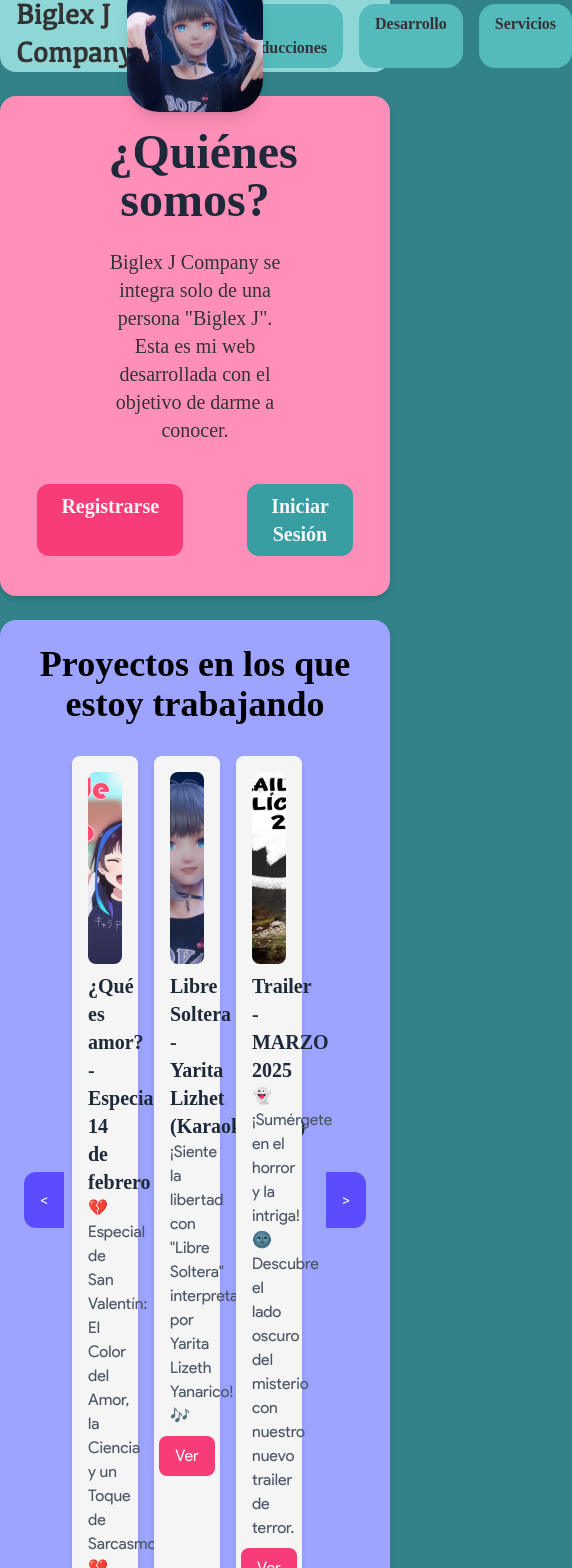
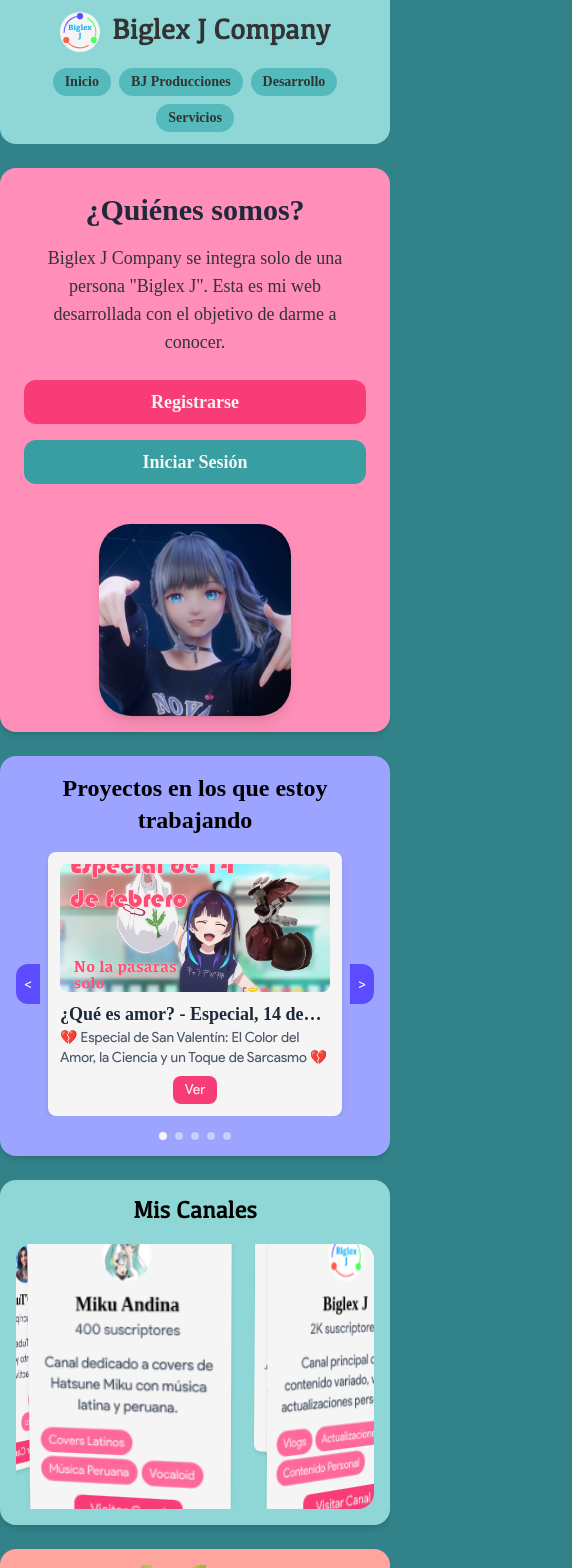
Before and after one commit to biglexj/Proyecto-Aurora---Blog, a React (Vite) app: page / in a window 390 px wide. Shown: the top 1568 px of the page, 572 px wide, since content can reach past the window. Built offline with nearby package versions, Linux system fonts and the light colour scheme; a web font is replaced by a local one.

Commit message:
Responsive 1.0

```diff
--- a/src/pages/home/carousel/carousel.jsx
+++ b/src/pages/home/carousel/carousel.jsx
@@ -1,11 +1,9 @@
-import React, { useState, useEffect } from 'react';
+import React, { useState, useEffect, useCallback } from 'react';
 
 const Carousel = () => {
   const [currentIndex, setCurrentIndex] = useState(0);
   const [projectsData, setProjectsData] = useState([]);
-  const totalProjects = projectsData.length;
-  const itemsPerView = 3;
-  const totalGroups = Math.ceil(totalProjects / itemsPerView);
+  const [itemsPerView, setItemsPerView] = useState(3);
 
   useEffect(() => {
     fetch('/data/carousel.json')
@@ -14,7 +12,27 @@ const Carousel = () => {
       .catch(error => console.error('Error loading projects:', error));
   }, []);
 
-  const getVisibleProjects = () => {
+  // Ajustar elementos por vista según el ancho de la pantalla
+  useEffect(() => {
+    const handleResize = () => {
+      if (window.innerWidth < 640) {
+        setItemsPerView(1);
+      } else if (window.innerWidth < 1024) {
+        setItemsPerView(2);
+      } else {
+        setItemsPerView(3);
+      }
+    };
+
+    handleResize(); // Ejecutar al inicio
+    window.addEventListener('resize', handleResize);
+    return () => window.removeEventListener('resize', handleResize);
+  }, []);
+
+  const totalProjects = projectsData.length;
+  const totalGroups = Math.ceil(totalProjects / itemsPerView);
+
+  const getVisibleProjects = useCallback(() => {
     const start = currentIndex * itemsPerView;
     const end = start + itemsPerView;
     const visibleItems = [...projectsData.slice(start, end)];
@@ -25,7 +43,7 @@ const Carousel = () => {
     }
 
     return visibleItems;
-  };
+  }, [currentIndex, itemsPerView, projectsData]);
 
   const nextSlide = () => {
     setCurrentIndex((prevIndex) =>
@@ -48,30 +66,43 @@ const Carousel = () => {
   }, []);
 
   return (
-    <section className="h-auto mt-6 flex flex-col max-w-7xl mx-auto p-6 bg-violet-brand-300 rounded-2xl shadow-md">
-      <h1 className="text-4xl font-bold text-center mb-8">Proyectos en los que estoy trabajando</h1>
+    <section className="h-auto mt-6 flex flex-col max-w-7xl mx-auto p-4 md:p-6 bg-violet-brand-300 rounded-2xl shadow-md">
+      <h1 className="text-2xl md:text-4xl font-bold text-center mb-4 md:mb-8">Proyectos en los que estoy trabajando</h1>
       <div className="relative flex items-center">
-        <button onClick={prevSlide} className="carousel-nav-btn prev absolute left-0 z-10 bg-violet-brand-500 text-white p-4 rounded-l-xl hover:bg-violet-brand-600 transition-colors">
+        <button
+          onClick={prevSlide}
+          className="carousel-nav-btn prev absolute left-0 z-10 bg-violet-brand-500 text-white p-2 md:p-4 rounded-l-xl hover:bg-violet-brand-600 transition-colors"
+          aria-label="Anterior proyecto"
+        >
           &lt;
         </button>
-        <div className="flex-1 overflow-hidden px-12">
+        <div className="flex-1 overflow-hidden px-8 md:px-12">
           <div className="flex transition-transform duration-500 ease-in-out">
-            <div className="flex gap-4 w-full">
+            <div className="flex gap-2 md:gap-4 w-full">
               {getVisibleProjects().map((project, index) => (
-                <div key={`${currentIndex}-${index}`} className="flex-none w-[calc(33.333%-1rem)] bg-white p-4 rounded-lg shadow-md">
+                <div
+                  key={`${currentIndex}-${index}`}
+                  className={`flex-none bg-white p-3 md:p-4 rounded-lg shadow-md ${
+                    itemsPerView === 1
+                      ? 'w-full'
+                      : itemsPerView === 2
+                        ? 'w-[calc(50%-0.5rem)]'
+                        : 'w-[calc(33.333%-1rem)]'
+                  }`}
+                >
                   <img
                     src={project.image}
                     alt={project.title}
-                    className="w-full h-48 object-cover rounded-lg"
+                    className="w-full h-32 md:h-48 object-cover rounded-lg"
                   />
-                  <h2 className="text-xl font-bold mt-2 text-gray-800">{project.title}</h2>
-                  <p className="text-gray-600 mb-2">{project.description}</p>
+                  <h2 className="text-lg md:text-xl font-bold mt-2 text-gray-800 line-clamp-1">{project.title}</h2>
+                  <p className="text-sm md:text-base text-gray-600 mb-2 line-clamp-2">{project.description}</p>
                   <div className="flex justify-center">
                     <a
                       href={project.link}
                       target="_blank"
                       rel="noopener noreferrer"
-                      className="text-white text-center hover:underline pt-2 pb-2 px-4 rounded-lg bg-pink-panther-500 hover:bg-pink-panther-600 transition-colors"
+                      className="text-white text-center hover:underline text-sm md:text-base pt-1 pb-1 md:pt-2 md:pb-2 px-3 md:px-4 rounded-lg bg-pink-panther-500 hover:bg-pink-panther-600 transition-colors"
                     >
                       Ver
                     </a>
@@ -81,7 +112,11 @@ const Carousel = () => {
             </div>
           </div>
         </div>
-        <button onClick={nextSlide} className="carousel-nav-btn next absolute right-0 z-10 bg-violet-brand-500 text-white p-4 rounded-r-xl hover:bg-violet-brand-600 transition-colors">
+        <button
+          onClick={nextSlide}
+          className="carousel-nav-btn next absolute right-0 z-10 bg-violet-brand-500 text-white p-2 md:p-4 rounded-r-xl hover:bg-violet-brand-600 transition-colors"
+          aria-label="Siguiente proyecto"
+        >
           &gt;
         </button>
       </div>
@@ -90,11 +125,12 @@ const Carousel = () => {
           <button
             key={index}
             onClick={() => setCurrentIndex(index)}
-            className={`w-3 h-3 rounded-full transition-colors ${
+            className={`w-2 h-2 md:w-3 md:h-3 rounded-full transition-colors ${
               index === currentIndex
                 ? 'bg-white'
                 : 'bg-white/50 hover:bg-white/75'
             }`}
+            aria-label={`Ir a grupo ${index + 1}`}
           />
         ))}
       </div>
--- a/src/pages/home/home.jsx
+++ b/src/pages/home/home.jsx
@@ -10,53 +10,53 @@ const Home = () => {
     <main className="min-h-screen text-primary-white">
       <div className="max-w-7xl mx-auto min-h-screen p-0">
         <header className="rounded-b-2xl max-w-7xl mx-auto bg-green-creativity-300 text-[#333333] p-0">
-          <div className="h-18 container mx-auto flex items-center justify-between px-4">
-            {/* Logo */}
-            <div className="logo flex items-center">
-              <img src={logo} alt="Logo" id="logo-bar" className="bg-white rounded-full h-12 w-auto transition-transform duration-300 hover:rotate-360" />
+          <div className="h-auto py-3 container mx-auto flex flex-col md:flex-row md:h-18 items-center justify-between px-4">
+            {/* Logo y Título */}
+            <div className="flex items-center mb-4 md:mb-0">
+              <div className="logo flex items-center mr-3">
+                <img src={logo} alt="Logo" id="logo-bar" className="bg-white rounded-full h-10 w-auto md:h-12 transition-transform duration-300 hover:rotate-360" />
+              </div>
+              <h1 id='title' className="text-xl md:text-2xl font-bold">Biglex J Company</h1>
             </div>
 
-            {/* Título */}
-            <h1 id='title' className="text-2xl font-bold">Biglex J Company</h1>
-
             {/* Navegación */}
-            <nav className="flex space-x-4">
-              <Link to="/" className="rounded-2xl bg-green-creativity-400 px-4 py-2 font-semibold text-dark hover:bg-pink-panther-400 hover:text-white">Inicio</Link>
-              <Link to="/bj-producciones" className="rounded-2xl bg-green-creativity-400 px-4 py-2 font-semibold text-dark hover:bg-pink-panther-400 hover:text-white">
+            <nav className="flex flex-wrap justify-center gap-2 md:space-x-4">
+              <Link to="/" className="rounded-2xl bg-green-creativity-400 px-3 py-1 md:px-4 md:py-2 font-semibold text-dark hover:bg-pink-panther-400 hover:text-white text-sm md:text-base">Inicio</Link>
+              <Link to="/bj-producciones" className="rounded-2xl bg-green-creativity-400 px-3 py-1 md:px-4 md:py-2 font-semibold text-dark hover:bg-pink-panther-400 hover:text-white text-sm md:text-base">
                 BJ Producciones
               </Link>
-              <Link to="/biglex-dev" className="rounded-2xl bg-green-creativity-400 px-4 py-2 font-semibold text-dark hover:bg-pink-panther-400 hover:text-white">
+              <Link to="/biglex-dev" className="rounded-2xl bg-green-creativity-400 px-3 py-1 md:px-4 md:py-2 font-semibold text-dark hover:bg-pink-panther-400 hover:text-white text-sm md:text-base">
                 Desarrollo
               </Link>
-              <Link to="/services" className="rounded-2xl bg-green-creativity-400 px-4 py-2 font-semibold text-dark hover:bg-pink-panther-400 hover:text-white">
+              <Link to="/services" className="rounded-2xl bg-green-creativity-400 px-3 py-1 md:px-4 md:py-2 font-semibold text-dark hover:bg-pink-panther-400 hover:text-white text-sm md:text-base">
                 Servicios
               </Link>
             </nav>
           </div>
         </header>
 
-        <section className="h-125 mt-6 flex flex-col-reverse md:flex-row items-center justify-between max-w-7xl mx-auto p-6 bg-pink-panther-300 rounded-2xl shadow-md gap-x-4">
+        <section className="h-auto mt-6 flex flex-col md:flex-row items-center justify-between max-w-7xl mx-auto p-4 md:p-6 bg-pink-panther-300 rounded-2xl shadow-md gap-4 md:gap-x-4">
           {/* Contenido de la izquierda */}
-          <div className="p-4 w-3/5 text-center md:text-left flex-col">
-            <h2 className="text-5xl mb-6 font-bold text-center text-gray-800">¿Quiénes somos?</h2>
-            <p className="mb-10 text-center font-medium text-dark text-xl">
+          <div className="p-2 md:p-4 w-full md:w-3/5 text-center md:text-left flex-col">
+            <h2 className="text-3xl md:text-5xl mb-4 md:mb-6 font-bold text-center text-gray-800">¿Quiénes somos?</h2>
+            <p className="mb-6 md:mb-10 text-center font-medium text-dark text-lg md:text-xl">
               Biglex J Company se integra solo de una persona "Biglex J". Esta es mi web desarrollada con el objetivo de darme a conocer.
             </p>
 
             {/* Botones*/}
-            <div className="flex justify-center">
-              <Link to="/register" className="mr-8 text-xl bg-pink-panther-500 text-white px-6 py-2 rounded-xl font-semibold hover:bg-pink-panther-600 transition">
+            <div className="flex flex-col sm:flex-row justify-center gap-4">
+              <Link to="/register" className="text-lg md:text-xl bg-pink-panther-500 text-white px-4 md:px-6 py-2 rounded-xl font-semibold hover:bg-pink-panther-600 transition w-full sm:w-auto">
                 Registrarse
               </Link>
-              <Link to="/login" className="ml-8 text-xl bg-green-creativity-500 text-white px-6 py-2 rounded-xl font-semibold hover:bg-green-creativity-600 transition">
+              <Link to="/login" className="text-lg md:text-xl bg-green-creativity-500 text-white px-4 md:px-6 py-2 rounded-xl font-semibold hover:bg-green-creativity-600 transition w-full sm:w-auto">
                 Iniciar Sesión
               </Link>
             </div>
           </div>
 
           {/* Imagen del Banner */}
-          <div className="w-2/5 flex justify-center">
-            <img src="/img/Lumi_N0va.png" alt="Perfil" id="banner-img-1" className="w-56 md:w-80 rounded-4xl shadow-lg hover:scale-105 transition-transform" />
+          <div className="w-full md:w-2/5 flex justify-center mt-4 md:mt-0">
+            <img src="/img/Lumi_N0va.png" alt="Perfil" id="banner-img-1" className="w-48 md:w-56 lg:w-80 rounded-4xl shadow-lg hover:scale-105 transition-transform" />
           </div>
         </section>
 
@@ -66,30 +66,30 @@ const Home = () => {
 
         <Popipoo/>
 
-        <section className="h-125 mt-6 flex flex-col-reverse md:flex-row items-center justify-between max-w-7xl mx-auto p-6 bg-coral-brand-300 rounded-2xl shadow-md gap-x-4">
-          <div className="w-2/5 flex justify-center">
-            <img src="/img/yotsuba_nakano.png" alt="Perfil" className="w-56 md:w-60 rounded-4xl hover:scale-105 transition-transform"/>
+        <section className="h-auto mt-6 flex flex-col md:flex-row items-center justify-between max-w-7xl mx-auto p-4 md:p-6 bg-coral-brand-300 rounded-2xl shadow-md gap-4 md:gap-x-4">
+          <div className="w-full md:w-2/5 flex justify-center mb-4 md:mb-0">
+            <img src="/img/yotsuba_nakano.png" alt="Perfil" className="w-48 md:w-56 lg:w-60 rounded-4xl hover:scale-105 transition-transform"/>
           </div>
-          <div className="p-4 w-3/5 text-center">
-            <h2 className="text-4xl mb-6 font-bold">Desarrollo Web & Diseño Creativo</h2>
-            <p className="text-xl text-gray-700 mb-6">
+          <div className="p-2 md:p-4 w-full md:w-3/5 text-center">
+            <h2 className="text-3xl md:text-4xl mb-4 md:mb-6 font-bold">Desarrollo Web & Diseño Creativo</h2>
+            <p className="text-lg md:text-xl text-gray-700 mb-4 md:mb-6">
               Transformando ideas en experiencias digitales. Especializado en desarrollo frontend, diseño de interfaces intuitivas y soluciones web innovadoras que combinan funcionalidad y estética.
             </p>
             <Link to="/template"
-                  className="inline-block px-6 py-2 bg-coral-brand-500 text-white rounded-xl font-semibold hover:bg-coral-brand-600 transition">
+                  className="inline-block px-4 md:px-6 py-2 bg-coral-brand-500 text-white rounded-xl font-semibold hover:bg-coral-brand-600 transition">
                   Ver Template
               </Link>
           </div>
         </section>
 
         {/* Sección de Multimedia */}
-        <section className="h-125 mt-6 flex flex-col-reverse md:flex-row-reverse items-center justify-between max-w-7xl mx-auto p-6 bg-violet-brand-900 rounded-2xl shadow-md gap-x-4">
-          <div className="w-2/5 flex justify-center">
-            <img src="/img/el-chambeador.jpg" alt="IMG" className="w-56 md:w-80 rounded-4xl shadow-lg hover:scale-105 transition-transform"/>
+        <section className="h-auto mt-6 flex flex-col md:flex-row-reverse items-center justify-between max-w-7xl mx-auto p-4 md:p-6 bg-violet-brand-900 rounded-2xl shadow-md gap-4 md:gap-x-4">
+          <div className="w-full md:w-2/5 flex justify-center mb-4 md:mb-0">
+            <img src="/img/el-chambeador.jpg" alt="IMG" className="w-48 md:w-56 lg:w-80 rounded-4xl shadow-lg hover:scale-105 transition-transform"/>
           </div>
-          <div className="p-4 w-3/5 text-center">
-            <h2 className="text-4xl text-white mb-6 font-bold">Multimedia & Producción Creativa</h2>
-            <p className="text-xl text-white">
+          <div className="p-2 md:p-4 w-full md:w-3/5 text-center">
+            <h2 className="text-3xl md:text-4xl text-white mb-4 md:mb-6 font-bold">Multimedia & Producción Creativa</h2>
+            <p className="text-lg md:text-xl text-white">
               Creando contenido visual impactante. Dominio de herramientas de diseño y edición para dar vida a proyectos que cuentan historias, desde el desarrollo de interfaces hasta la edición de video profesional.
             </p>
           </div>
@@ -98,8 +98,8 @@ const Home = () => {
         <SocialLinks />
 
         {/* Sección de Servicios */}
-        <footer className="mt-6 p-8 bg-blue-brand-200 rounded-t-2xl">
-          <div className="max-w-7xl mx-auto grid grid-cols-1 md:grid-cols-3 gap-8">
+        <footer className="mt-6 p-4 md:p-8 bg-blue-brand-200 rounded-t-2xl">
+          <div className="max-w-7xl mx-auto grid grid-cols-1 md:grid-cols-3 gap-6 md:gap-8">
             {/* Términos y Condiciones */}
             <div className="text-center">
               <h2 className="text-2xl font-bold mb-4">Términos y Condiciones</h2>
--- a/src/pages/home/popipoo/popipoo.css
+++ b/src/pages/home/popipoo/popipoo.css
@@ -1,10 +1,8 @@
 .banner {
-  min-height: 600px;
-  height: calc(100% - 4rem);
+
   text-align: center;
   overflow: hidden;
   position: relative;
-  margin: 2rem 0;
   border-radius: 1rem;
   display: flex;
   flex-direction: column;
@@ -12,14 +10,55 @@
   align-items: center;
 }
 
+/* El orden de las media queries es importante - deben ir de menor a mayor */
+@media screen and (min-width: 420px) {
+  .banner {
+    height: 450px;
+  }
+}
+
+@media screen and (min-width: 640px) {
+  .banner {
+    height: 600px;
+  }
+}
+
+@media screen and (min-width: 1024px) {
+  .banner {
+    height: 700px;
+  }
+}
+
 .banner .slider {
   position: relative;
-  width: 300px;
-  height: 400px;
-  margin: -15% auto 0;
+  width: 200px;
+  height: 300px;
+  margin: -10% auto 0;
   transform-style: preserve-3d;
   transform: perspective(1000px);
   animation: autoRun 60s linear infinite;
+}
+
+/* Ajustamos el tamaño del slider para diferentes pantallas */
+@media screen and (min-width: 420px) {
+  .banner .slider {
+    width: 220px;
+    height: 350px;
+  }
+}
+
+@media screen and (min-width: 640px) {
+  .banner .slider {
+    width: 280px;
+    height: 400px;
+  }
+}
+
+@media screen and (min-width: 1024px) {
+  .banner .slider {
+    width: 350px;
+    height: 430px;
+  }
 }
 
 .banner .slider .item {
@@ -27,9 +66,25 @@
   inset: 0;
   transform:
     rotateY(calc((var(--position) - 1) * (360 / var(--quantity)) * 1deg))
-    translateZ(400px);
+    translateZ(210px);
   transition: transform 0.5s ease;
   cursor: pointer;
+}
+
+@media screen and (min-width: 640px) {
+  .banner .slider .item {
+    transform:
+      rotateY(calc((var(--position) - 1) * (360 / var(--quantity)) * 1deg))
+      translateZ(280px);
+  }
+}
+
+@media screen and (min-width: 1024px) {
+  .banner .slider .item {
+    transform:
+      rotateY(calc((var(--position) - 1) * (360 / var(--quantity)) * 1deg))
+      translateZ(400px);
+  }
 }
 
 .banner .slider.paused {
@@ -56,29 +111,3 @@
     transform: perspective(1000px) rotateX(-5deg) rotateY(360deg);
   }
 }
-
-@media screen and (max-width: 1023px) {
-  .banner .slider {
-    width: 200px;
-    height: 300px;
-  }
-
-  .banner .slider .item {
-    transform:
-      rotateY(calc((var(--position) - 1) * (360 / var(--quantity)) * 1deg))
-      translateZ(280px);
-  }
-}
-
-@media screen and (max-width: 767px) {
-  .banner .slider {
-    width: 250px;
-    height: 350px;
-  }
-
-  .banner .slider .item {
-    transform:
-      rotateY(calc((var(--position) - 1) * (360 / var(--quantity)) * 1deg))
-      translateZ(210px);
-  }
-}
--- a/src/pages/home/popipoo/popipoo.jsx
+++ b/src/pages/home/popipoo/popipoo.jsx
@@ -18,8 +18,8 @@ const Popipoo = () => {
   };
 
   return (
-    <section className="h-260 p-10 mt-6 max-w-7xl mx-auto rounded-2xl shadow-md">
-      <h2 className="text-4xl font-kefa font-bold text-center mb-8">Mis Canales</h2>
+    <section className="h-auto p-4 md:p-10 mt-6 max-w-7xl mx-auto rounded-2xl shadow-md bg-green-creativity-300">
+      <h2 className="text-2xl md:text-4xl font-kefa font-bold text-center mb-4 md:mb-8">Mis Canales</h2>
 
       <div className="banner max-w-7xl mx-auto rounded-2xl">
         <div className="slider">
@@ -33,40 +33,42 @@ const Popipoo = () => {
                 '--quantity': totalChannels
               }}
             >
-              <div className="bg-white p-6 rounded-lg shadow-md w-full">
-                <div className="flex items-center gap-4 mb-4">
+              <div className="bg-white p-3 md:p-6 rounded-lg shadow-md w-full">
+                <div className="flex flex-col sm:flex-row items-center gap-2 md:gap-4 mb-3 md:mb-4">
                   <img
                     src={channel.channel.icon}
                     alt={channel.channel.name}
-                    className="w-16 h-16 rounded-full"
+                    className="w-12 h-12 md:w-16 md:h-16 rounded-full"
                   />
-                  <div>
-                    <h3 className="text-xl font-bold">{channel.channel.name}</h3>
-                    <p className="text-gray-600">{channel.channel.subscribers} suscriptores</p>
+                  <div className="text-center sm:text-left">
+                    <h3 className="text-lg md:text-xl font-bold">{channel.channel.name}</h3>
+                    <p className="text-sm md:text-base text-gray-600">{channel.channel.subscribers} suscriptores</p>
                   </div>
                 </div>
 
-                <p className="text-gray-700 mb-4">{channel.description}</p>
+                <p className="text-sm md:text-base text-gray-700 mb-3 md:mb-4 line-clamp-3">{channel.description}</p>
 
-                <div className="flex flex-wrap gap-2 mb-4">
+                <div className="flex flex-wrap gap-1 md:gap-2 mb-3 md:mb-4">
                   {channel.channel.content.map((tag, idx) => (
                     <span
                       key={idx}
-                      className="bg-pink-panther-400 text-white px-3 py-1 rounded-full text-sm"
+                      className="bg-pink-panther-400 text-white px-2 md:px-3 py-1 rounded-full text-xs md:text-sm"
                     >
                       {tag}
                     </span>
                   ))}
                 </div>
 
+                <div className="text-center sm:text-left">
                   <a
                     href={channel.channel.link}
                     target="_blank"
                     rel="noopener noreferrer"
-                  className="inline-block bg-pink-panther-500 text-white px-6 py-2 rounded-lg hover:bg-pink-panther-500 transition-colors"
+                    className="inline-block bg-pink-panther-500 text-white px-4 md:px-6 py-1 md:py-2 rounded-lg hover:bg-pink-panther-600 transition-colors text-sm md:text-base"
                   >
                     Visitar Canal
                   </a>
+                </div>
               </div>
             </div>
           ))}
```
Also changed, not shown: src/pages/biglex-dev/biglex-dev.jsx (+26 -21 lines), src/pages/bj-producciones/bj-producciones.jsx (+41 -32 lines), src/pages/services/components/GraphicDesign.jsx (+12 -13 lines), src/pages/services/components/KaraokeTracks.jsx (+12 -13 lines), src/pages/services/components/VideoEditing.jsx (+12 -13 lines), src/pages/services/services.jsx (+21 -18 lines). Lines whose indentation alone changed are shown as unchanged.
